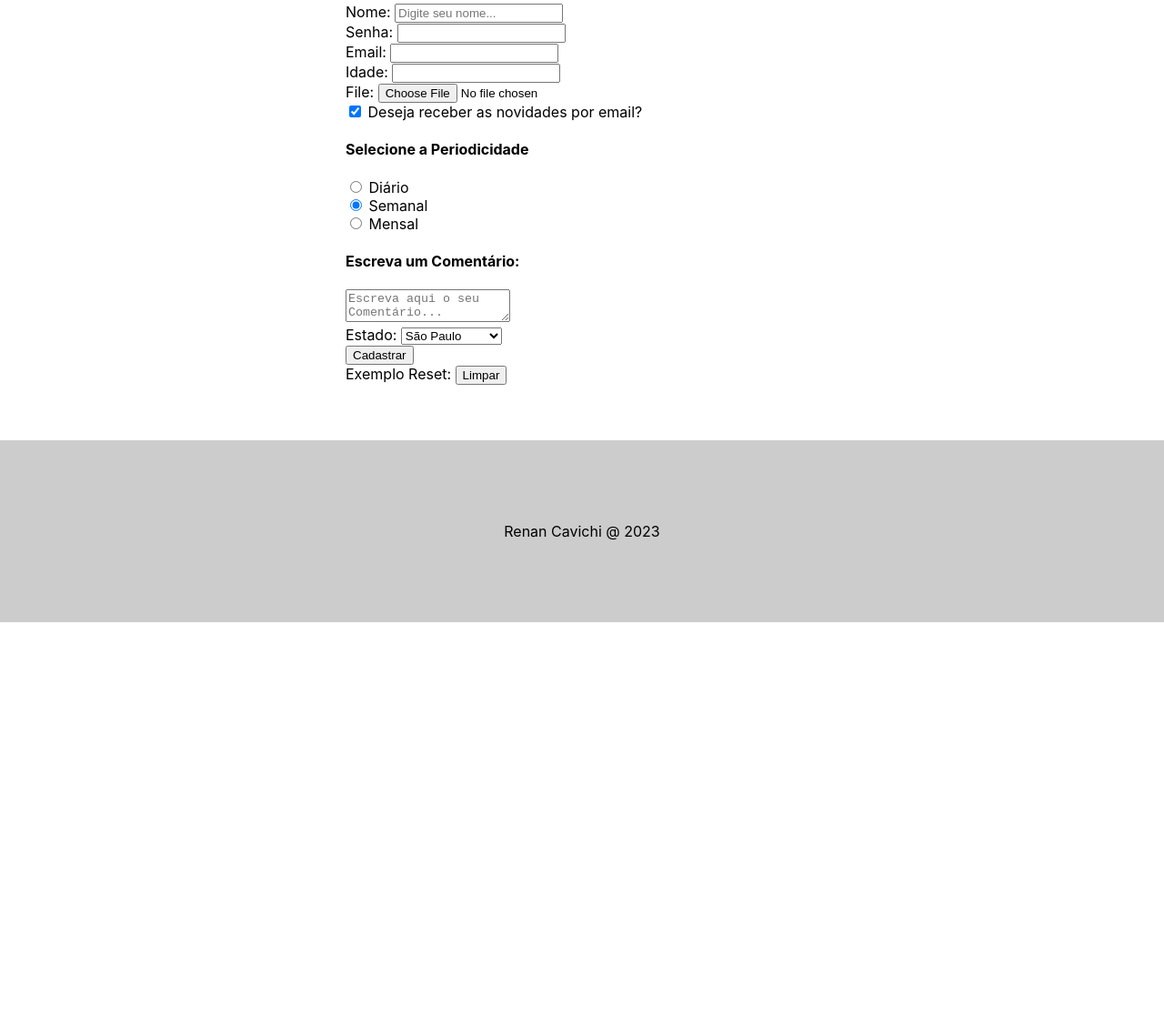
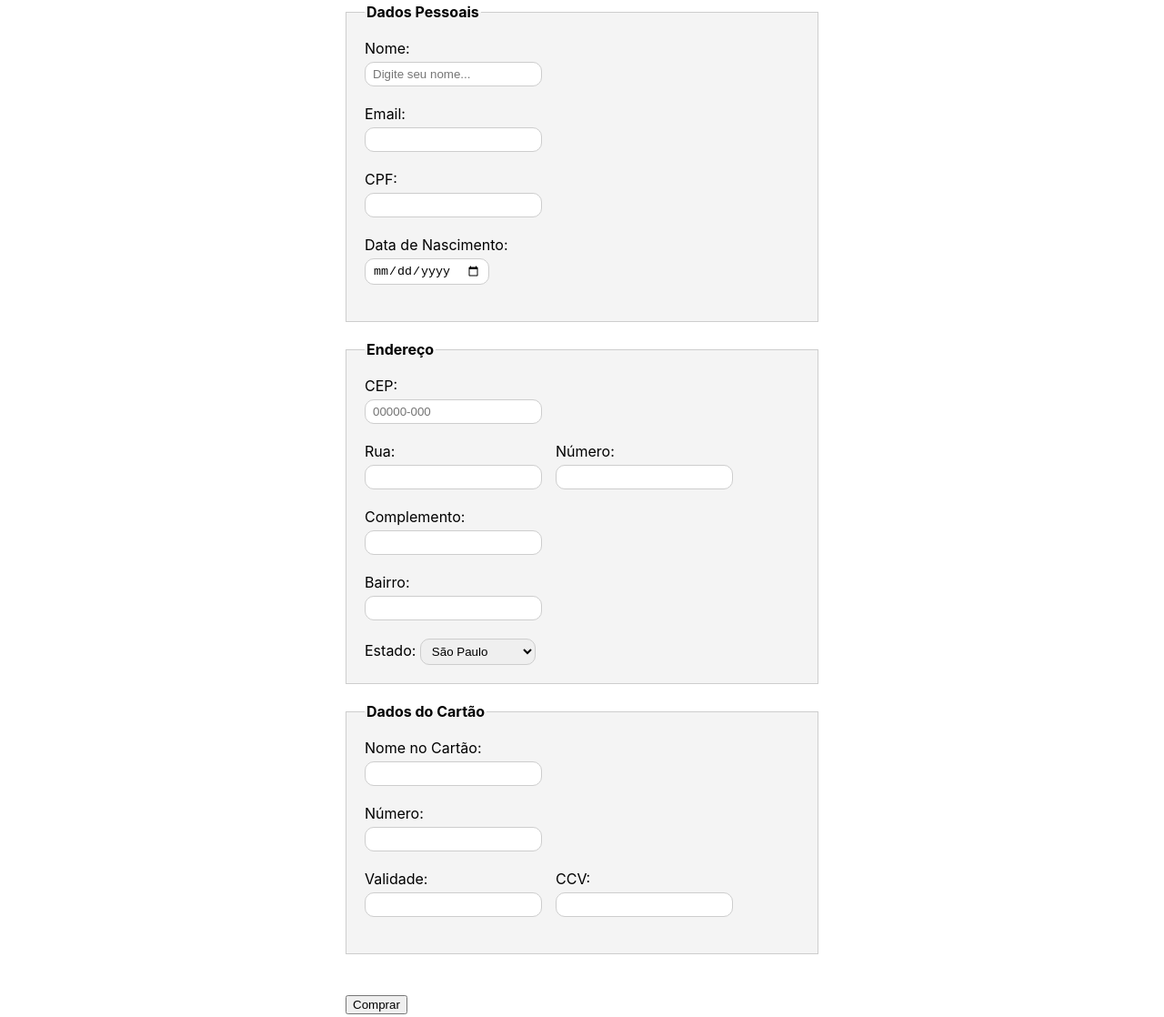
Before and after one commit to renancavichi/html-css-tutorial-2sem2023, a plain HTML site: page cadastro.html in a window 1280 px wide. Shown: the part 141-1259 px from the top of the page at 91% size. Before the commit the page ends 825 px from the top, so only its background shows below. Drawn offline with Linux system fonts and the light colour scheme.

Commit message:
create formated form

```diff
--- a/cadastro.html
+++ b/cadastro.html
@@ -29,24 +29,35 @@
       <h1>Cadastre-se</h1>
 
       <form action="cadastro.php" method="post">
-        <label for="name">Nome:</label> <input type="text" id="name" name="nameUser" placeholder="Digite seu nome..."><br>
-        <label for="pass">Senha: </label><input type="password" id="pass" name="passUser"><br>
-
-        <label for="email">Email: </label><input type="email" id="email" name="emailUser"><br>
-        <label for="idade">Idade: </label><input type="number" id="idade" name="idadeUser"><br>
-
-        File: <input type="file"><br>
-
-        <input type="checkbox" id="news" name="newsUser" checked> <label for="news">Deseja receber as novidades por email?</label>
-        <h4>Selecione a Periodicidade</h4>
-        <input type="radio" id="daily" name="periodicity" value="D"> <label for="daily">Diário</label><br>
-        <input type="radio" id="weekly" name="periodicity" value="W" checked> <label for="weekly">Semanal</label><br>
-        <input type="radio" id="monthly" name="periodicity" value="M"> <label for="monthly">Mensal</label>
-
-        <h4>Escreva um Comentário:</h4>
-        <textarea placeholder="Escreva aqui o seu Comentário..."></textarea>
-        <br>
-
+        <fieldset>
+          <legend>Dados Pessoais</legend>
+          <label for="name">Nome:</label><br>
+          <input type="text" id="name" name="nameUser" placeholder="Digite seu nome..."><br>
+          <label for="email">Email:</label><br>
+          <input type="email" id="email" name="emailUser"><br>
+          <label for="cpf">CPF:</label><br>
+          <input type="text" id="cpf" name="cpfUser"><br>
+          <label for="nascimento">Data de Nascimento:</label><br>
+          <input type="date" id="nascimento" name="nascimentoUser"><br>
+        </fieldset>
+        <fieldset>
+          <legend>Endereço</legend>
+          <label for="cep">CEP:</label><br>
+          <input type="text" id="cep" name="cepUser" placeholder="00000-000"><br>
+          <div class="flex">
+            <div>
+              <label for="street">Rua:</label><br>
+              <input type="text" id="street" name="streetUser"><br>
+            </div>
+            <div>
+              <label for="number">Número:</label><br>
+              <input type="text" id="number" name="numberUser"><br>
+            </div>
+          </div>
+          <label for="complement">Complemento:</label><br>
+          <input type="text" id="complement" name="complementUser"><br>
+          <label for="region">Bairro:</label><br>
+          <input type="text" id="region" name="regionUser"><br>
           <label for="state">Estado:</label>
           <select id="state" name="userState">
             <option value="SP">São Paulo</option>
@@ -54,13 +65,26 @@
             <option value="RJ">Rio de Janeiro</option>
             <option value="SC">Santa Catarina</option>
           </select>
+        </fieldset>
+        <fieldset>
+          <legend>Dados do Cartão</legend>
+          <label for="cardName">Nome no Cartão:</label><br>
+          <input type="text" id="cardName" name="cardName"><br>
+          <label for="cardNumber">Número:</label><br>
+          <input type="text" id="cardNumber" name="cardNumber"><br>
+          <div class="flex">
+            <div>
+              <label for="valid">Validade:</label><br>
+              <input type="text" id="valid" name="valid"><br>
+            </div>
+            <div>
+              <label for="ccv">CCV:</label><br>
+              <input type="text" id="ccv" name="ccv"><br>
+            </div>
+          </div>
+        </fieldset>
         <br>
-        <input type="submit" value="Cadastrar">
-
-        <br>
-        Exemplo Reset:
-        <input type="reset" value="Limpar">
-
+        <input type="submit" value="Comprar">
       </form>
 
     </div>
--- a/css/style.css
+++ b/css/style.css
@@ -178,3 +178,27 @@ table, th, td {
 th, td{
     padding: 5px 10px;
 }
+
+fieldset {
+    background: #f4f4f4;
+    border: 1px solid #cdcdcd;
+    padding: 20px 20px 20px 20px;
+    margin: 0 0 20px 0;
+}
+legend{
+    font-weight: bold;
+}
+input{
+    margin: 5px 0 20px 0;
+}
+
+input[type=text], input[type=email], input[type=date], select{
+    border-radius: 10px;
+    padding: 5px 8px;
+    border: 1px solid #cdcdcd;
+}
+
+form .flex{
+    display: flex;
+    gap: 15px;
+}
```
Also changed, not shown: cadastro-demo.html (added, +78 -0 lines). Lines whose indentation alone changed are shown as unchanged.
